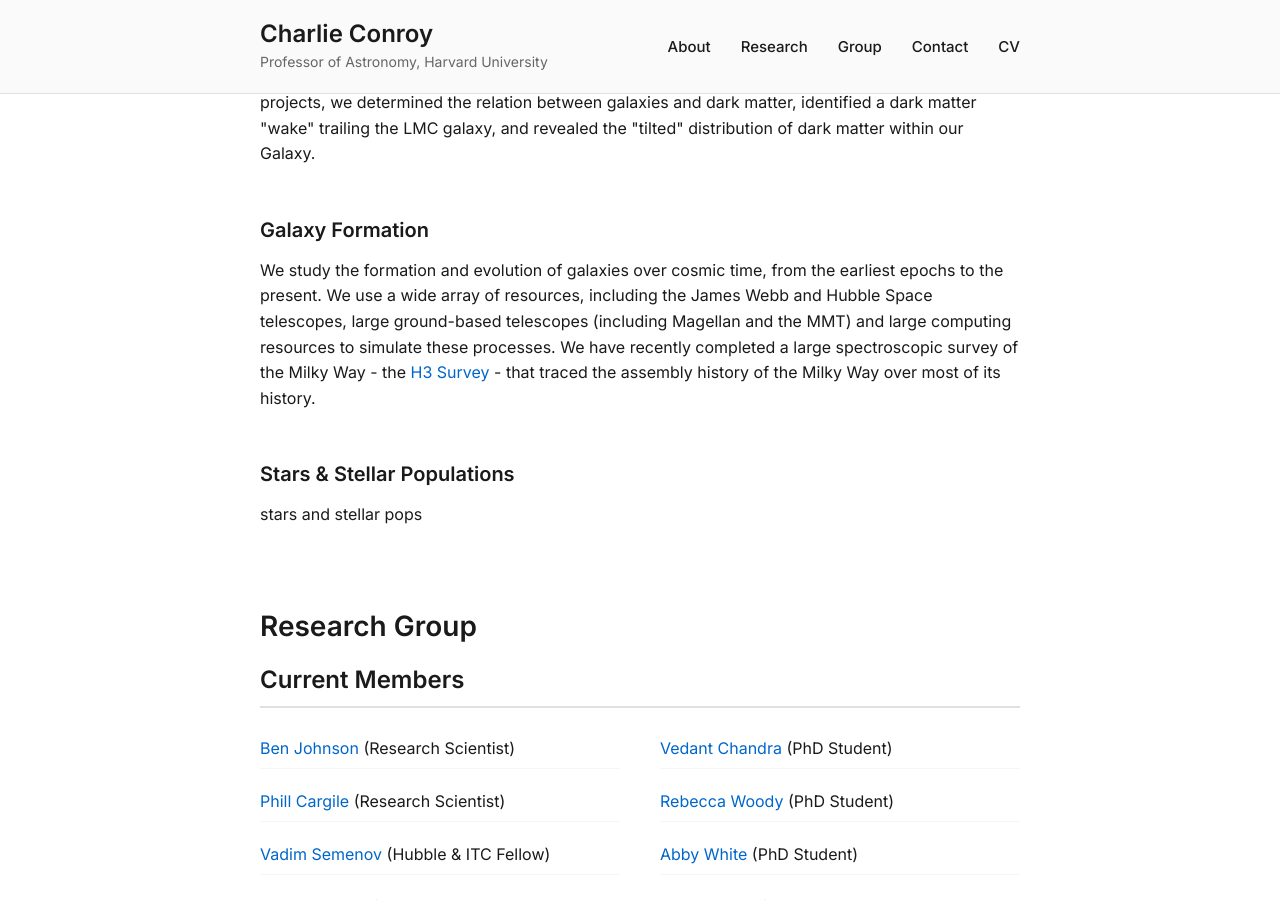
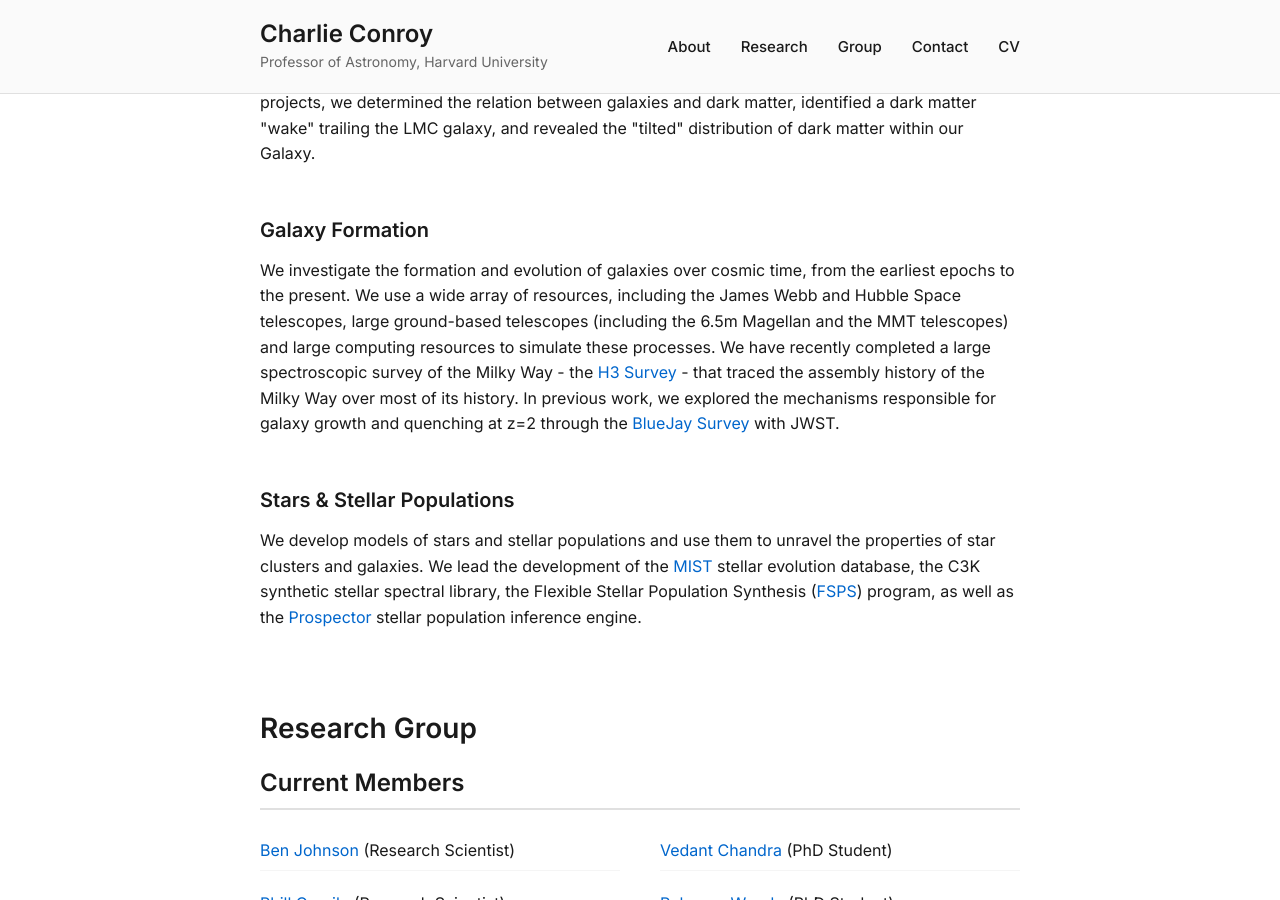
Before and after one commit to cconroy20/cconroy20.github.io, a Jekyll site: the page index.html, which Jekyll copies as it is, in a window 1280 px wide and 900 px high, scrolled down 701 px. Built offline with Jekyll 4.4.1, drawn with Linux system fonts in a browser that asks for light colours.

Commit message:
Update index.html

```diff
--- a/index.html
+++ b/index.html
@@ -337,12 +337,18 @@
 
                     <div class="research-item">
                         <h3>Galaxy Formation</h3>
-                        <p>We study the formation and evolution of galaxies over cosmic time, from the earliest epochs to the present.  We use a wide array of resources, including the James Webb and Hubble Space telescopes, large ground-based telescopes (including Magellan and the MMT) and large computing resources to simulate these processes.  We have recently completed a large spectroscopic survey of the Milky Way - the <a href="http://h3survey.rc.fas.harvard.edu" target="_blank">H3 Survey</a> - that traced the assembly history of the Milky Way over most of its history. </p>
+                        <p>We investigate the formation and evolution of galaxies over cosmic time, from the earliest epochs to the present.
+                            We use a wide array of resources, including the James Webb and Hubble Space telescopes, large ground-based telescopes (including the 6.5m Magellan and the MMT telescopes) and large computing resources to simulate these processes.
+                            We have recently completed a large spectroscopic survey of the Milky Way - the <a href="http://h3survey.rc.fas.harvard.edu" target="_blank">H3 Survey</a> - that traced the assembly history of the Milky Way over most of its history.
+                        In previous work, we explored the mechanisms responsible for galaxy growth and quenching at z=2 through the <a href="https://jwst-bluejay.github.io" target="_blank">BlueJay Survey</a> with JWST.
+                        </p>
                     </div>
 
                     <div class="research-item">
                         <h3>Stars & Stellar Populations</h3>
-                        <p>stars and stellar pops</p>
+                        <p>We develop models of stars and stellar populations and use them to unravel the properties of star clusters and galaxies.
+                        We lead the development of the <a href="https://waps.cfa.harvard.edu/MIST/model_grids.html" target="_blank">MIST</a> stellar evolution database, the C3K synthetic stellar spectral library, the Flexible Stellar Population Synthesis (<a href="https://github.com/cconroy20/fsps" target="_blank">FSPS</a>) program, as well as the <a href="https://github.com/bd-j/prospector" target="_blank">Prospector</a> stellar population inference engine.
+                        </p>
                     </div>
                 </div>
             </section>
```
